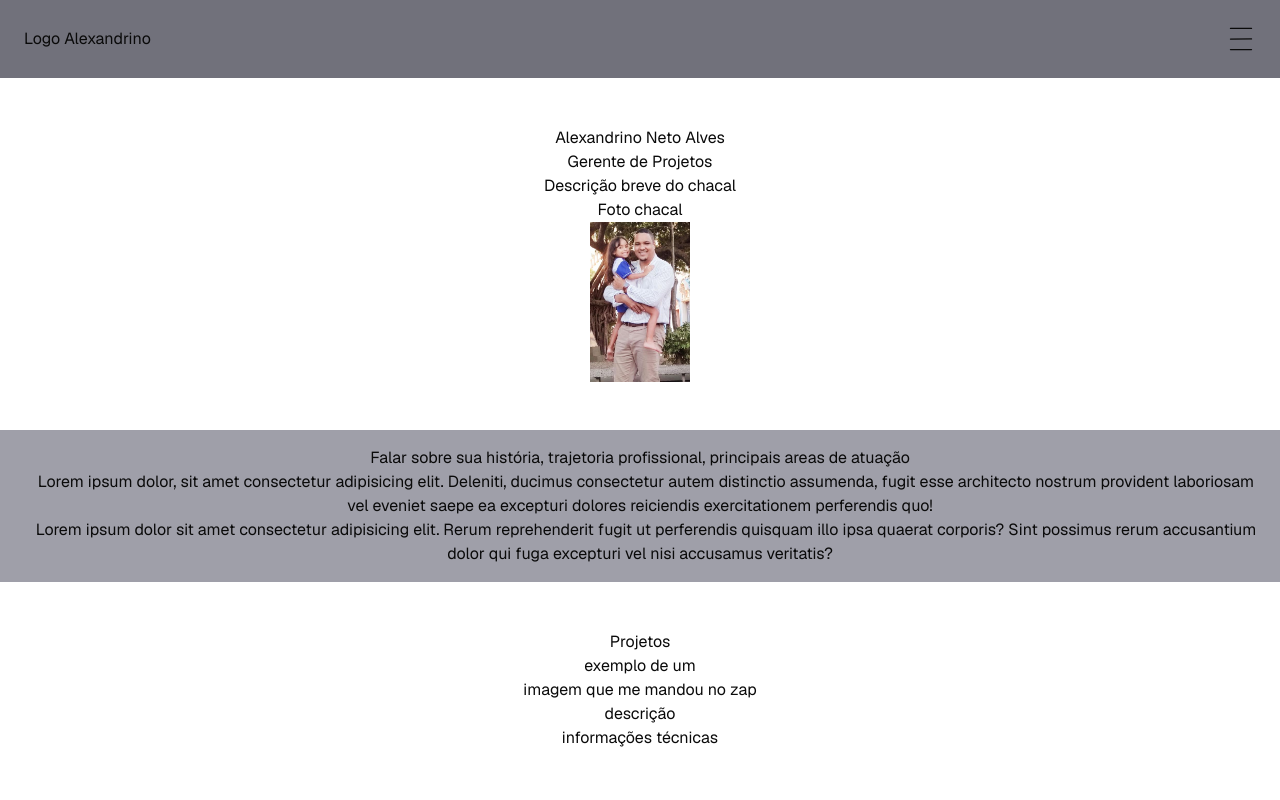
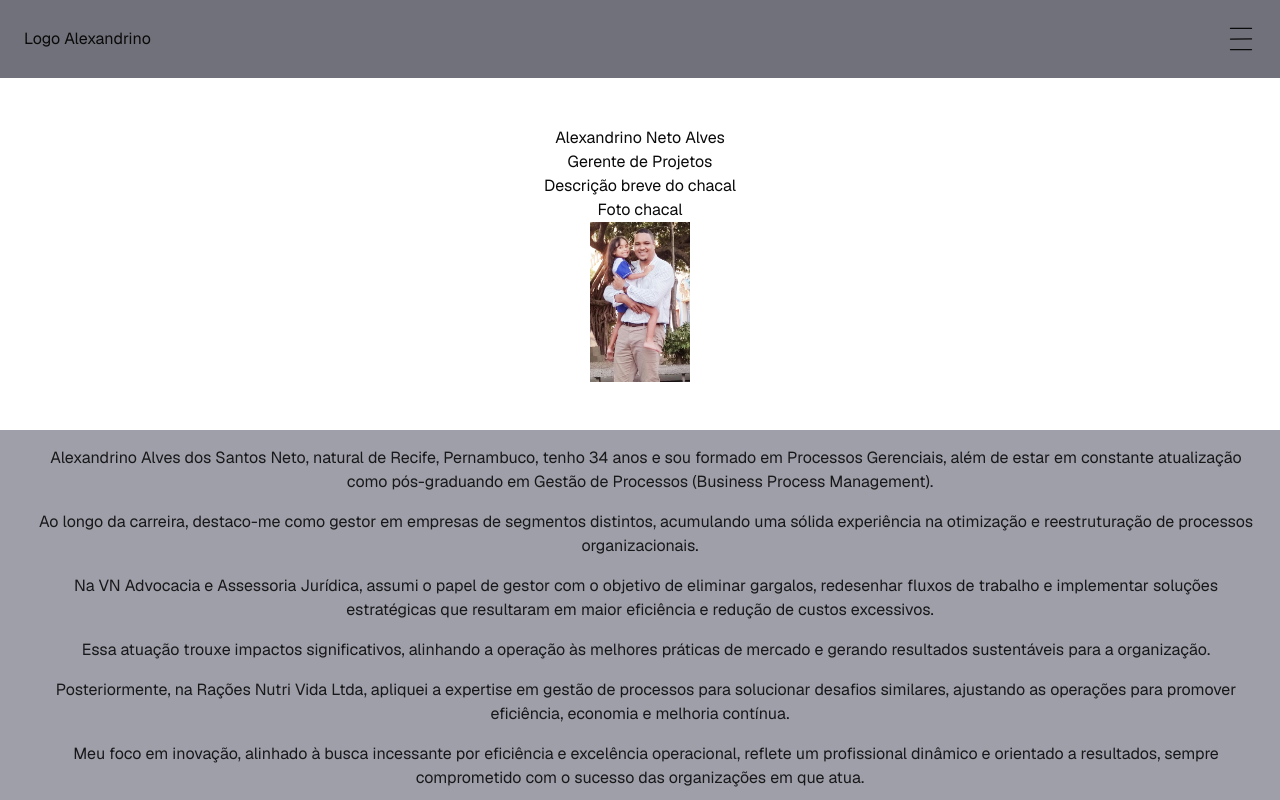
Before and after one commit to luscabap/portfolio-alexandrino, a Next.js app: page / in a window 1280 px wide. Shown: the top 800 px of the page. Built offline with nearby package versions, Linux system fonts and the light colour scheme.

Commit message:
base text

```diff
--- a/src/app/components/about/index.tsx
+++ b/src/app/components/about/index.tsx
@@ -1,10 +1,14 @@
 export default function About(){
 
   return (
-    <div className="bg-zinc-400 p-4">
-      <span>Falar sobre sua história, trajetoria profissional, principais areas de atuação</span>
-      <p className="indent-3">Lorem ipsum dolor, sit amet consectetur adipisicing elit. Deleniti, ducimus consectetur autem distinctio assumenda, fugit esse architecto nostrum provident laboriosam vel eveniet saepe ea excepturi dolores reiciendis exercitationem perferendis quo!</p>
-      <p className="indent-3">Lorem ipsum dolor sit amet consectetur adipisicing elit. Rerum reprehenderit fugit ut perferendis quisquam illo ipsa quaerat corporis? Sint possimus rerum accusantium dolor qui fuga excepturi vel nisi accusamus veritatis?</p>
+    <div className="bg-zinc-400 p-4 flex flex-col gap-4 text-zinc-900">
+      <p className="indent-3">Alexandrino Alves dos Santos Neto, natural de Recife, Pernambuco, tenho 34 anos e sou formado em Processos Gerenciais, além de estar em constante atualização como pós-graduando em Gestão de Processos (Business Process Management).</p>
+      <p className="indent-3">Ao longo da carreira, destaco-me como gestor em empresas de segmentos distintos, acumulando uma sólida experiência na otimização e reestruturação de processos organizacionais.</p>
+      <p className="indent-3">Na VN Advocacia e Assessoria Jurídica, assumi o papel de gestor com o objetivo de eliminar gargalos, redesenhar fluxos de trabalho e implementar soluções estratégicas que resultaram em maior eficiência e redução de custos excessivos.</p>
+      <p className="indent-3">Essa atuação trouxe impactos significativos, alinhando a operação às melhores práticas de mercado e gerando resultados sustentáveis para a organização.</p>
+      <p className="indent-3">Posteriormente, na Rações Nutri Vida Ltda, apliquei a expertise em gestão de processos para solucionar desafios similares, ajustando as operações para promover eficiência, economia e melhoria contínua.</p>
+      <p className="indent-3">Meu foco em inovação, alinhado à busca incessante por eficiência e excelência operacional, reflete um profissional dinâmico e orientado a resultados, sempre comprometido com o sucesso das organizações em que atua.</p>
+      <p className="indent-3">Essa trajetória evidencia minha qualificação profissional e preparo para enfrentar os desafios da gestão moderna, com capacidade de transformar cenários complexos em oportunidades de crescimento e desenvolvimento sustentável.</p>
     </div>
   )
 }
```
